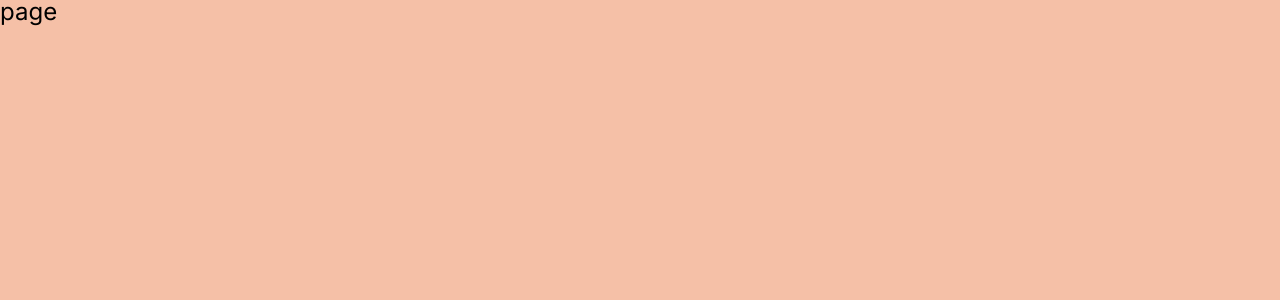
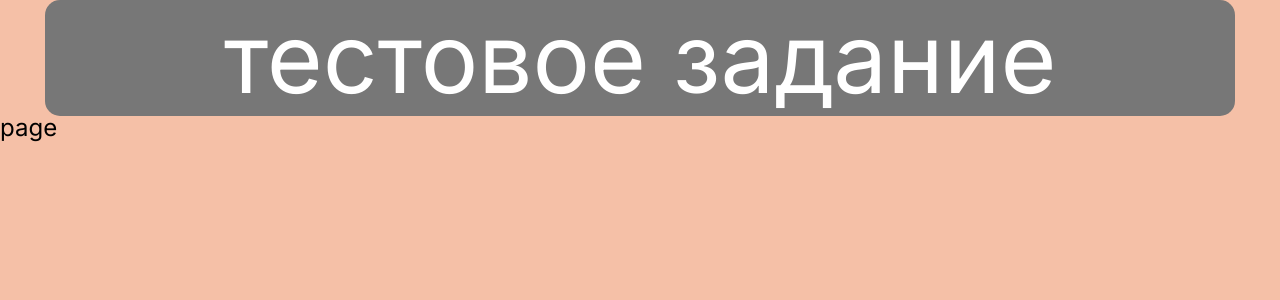
Before and after one commit to Tyutin/o-complex-nextjs, a Next.js app: page / in a window 1280 px wide. Shown: the top 300 px of the page. Built offline with nearby package versions, Linux system fonts and the light colour scheme.

Commit message:
header component

```diff
--- a/src/app/layout.tsx
+++ b/src/app/layout.tsx
@@ -1,6 +1,7 @@
 import type { Metadata } from 'next';
 import { Inter } from 'next/font/google';
 import '../assets/global.scss';
+import Header from '@/components/Header/Header';
 
 const inter = Inter({ subsets: ['latin', 'cyrillic'] });
 
@@ -18,7 +19,10 @@ export default function RootLayout({
 }>) {
   return (
     <html>
-      <body className={inter.className}>{children}</body>
+      <body className={inter.className}>
+        <Header />
+        {children}
+      </body>
     </html>
   );
 }
--- /dev/null
+++ b/src/components/Header/Header.scss
@@ -0,0 +1,16 @@
+@import "../../assets/variables.scss";
+@import "../../assets/include-media.scss";
+
+.header {
+
+  &__content {
+    color: #fff;
+    background-color: $COLOR_GRAY_DARK;
+    font-size: 4rem;
+    text-align: center;
+
+    @include media("<=phone-large") {
+      font-size: 3rem;
+    }
+  }
+}
--- /dev/null
+++ b/src/components/Header/Header.tsx
@@ -0,0 +1,10 @@
+import Card from '../UI/Card/Card';
+import './Header.scss';
+
+export default function Header() {
+  return (
+    <header className="header">
+      <Card className="container header__content">тестовое задание</Card>
+    </header>
+  );
+}
```
